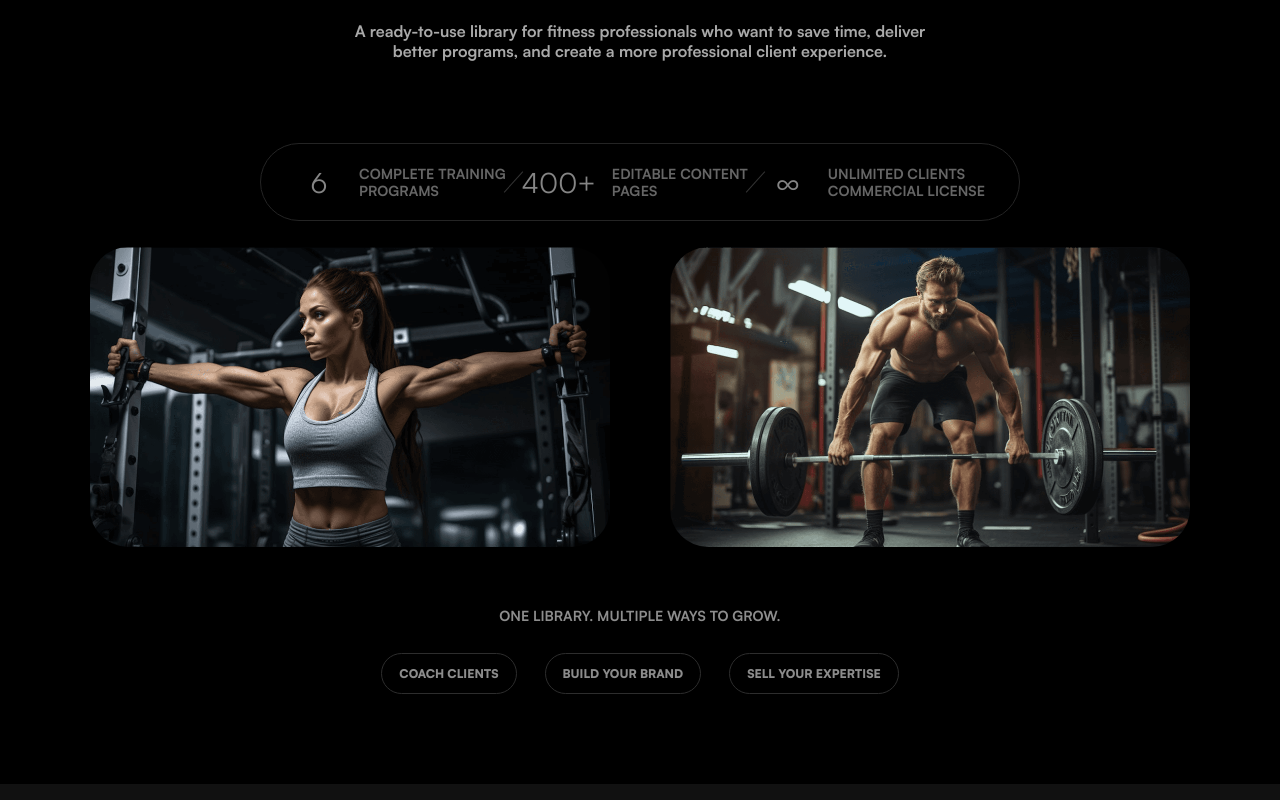
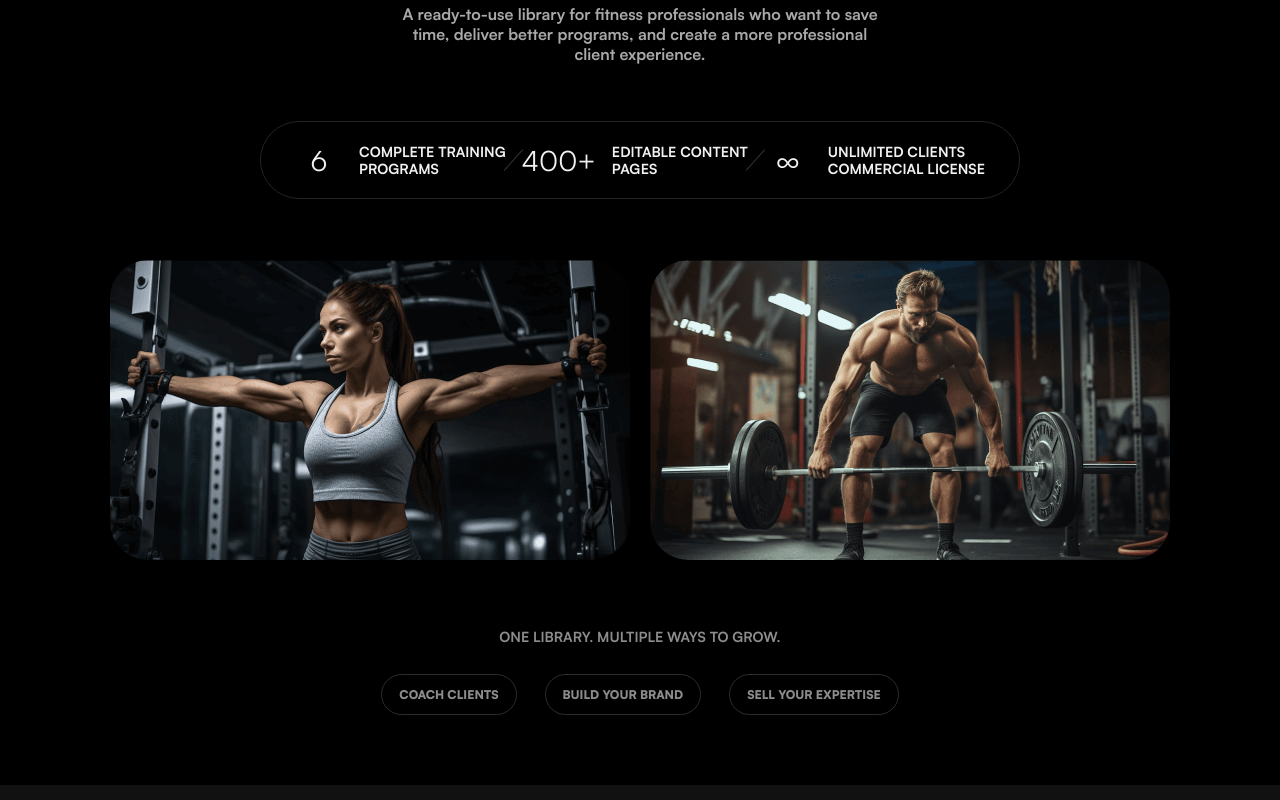
Before and after one commit to dhanyel1998ds4-cmd/fitnessultimate, a website: page index.html in a window 1280 px wide. Shown: the part 1280-2080 px from the top of the page. Drawn offline with Linux system fonts and the light colour scheme.

Commit message:
Refine overview section on desktop (#8)
Co-authored-by: Agente <jesseferlopes@gmail.com>

```diff
--- a/styles.css
+++ b/styles.css
@@ -812,6 +812,32 @@ html, body { overflow-x: hidden; }
 }
 
 @media (min-width: 1101px) {
+  .about {
+    padding-bottom: 70px;
+    background: linear-gradient(to bottom, #111 0 68px, #000 68px 100%);
+  }
+  .about .audience-strip {
+    margin-bottom: 98px;
+  }
+  .about .section-heading > p:not(.eyebrow) {
+    width: 480px;
+  }
+  .about .stats-pill {
+    margin-top: 57px;
+    margin-bottom: 61px;
+    color: #f1f1f1;
+  }
+  .about .stats-pill i {
+    color: #f1f1f1;
+  }
+  .about .about-gallery {
+    width: 1060px;
+    gap: 20px;
+  }
+  .about .partners {
+    margin-top: 68px;
+  }
+
   .product-hero,
   .product-hero .hero-content {
     min-height: 1000px;
```
